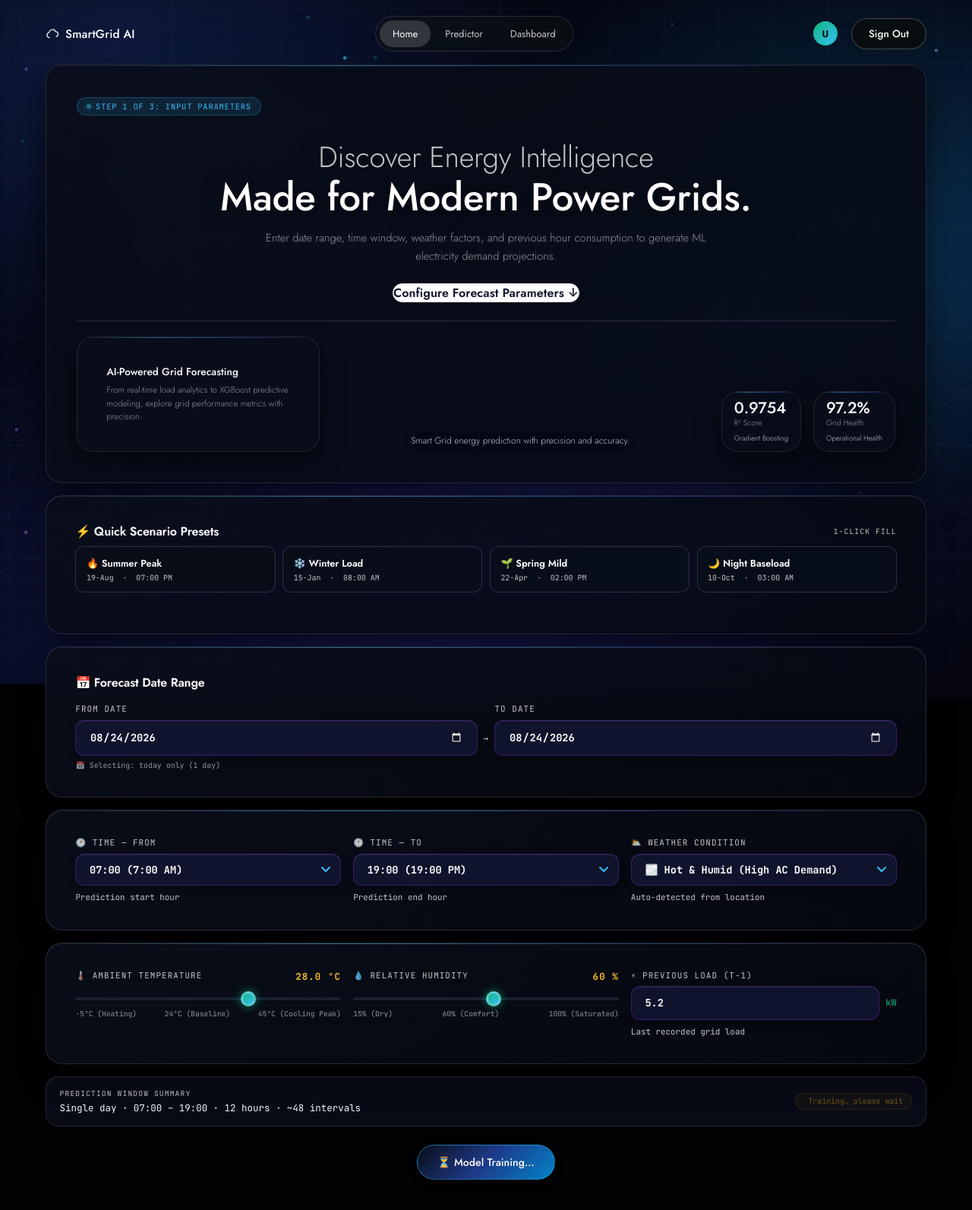
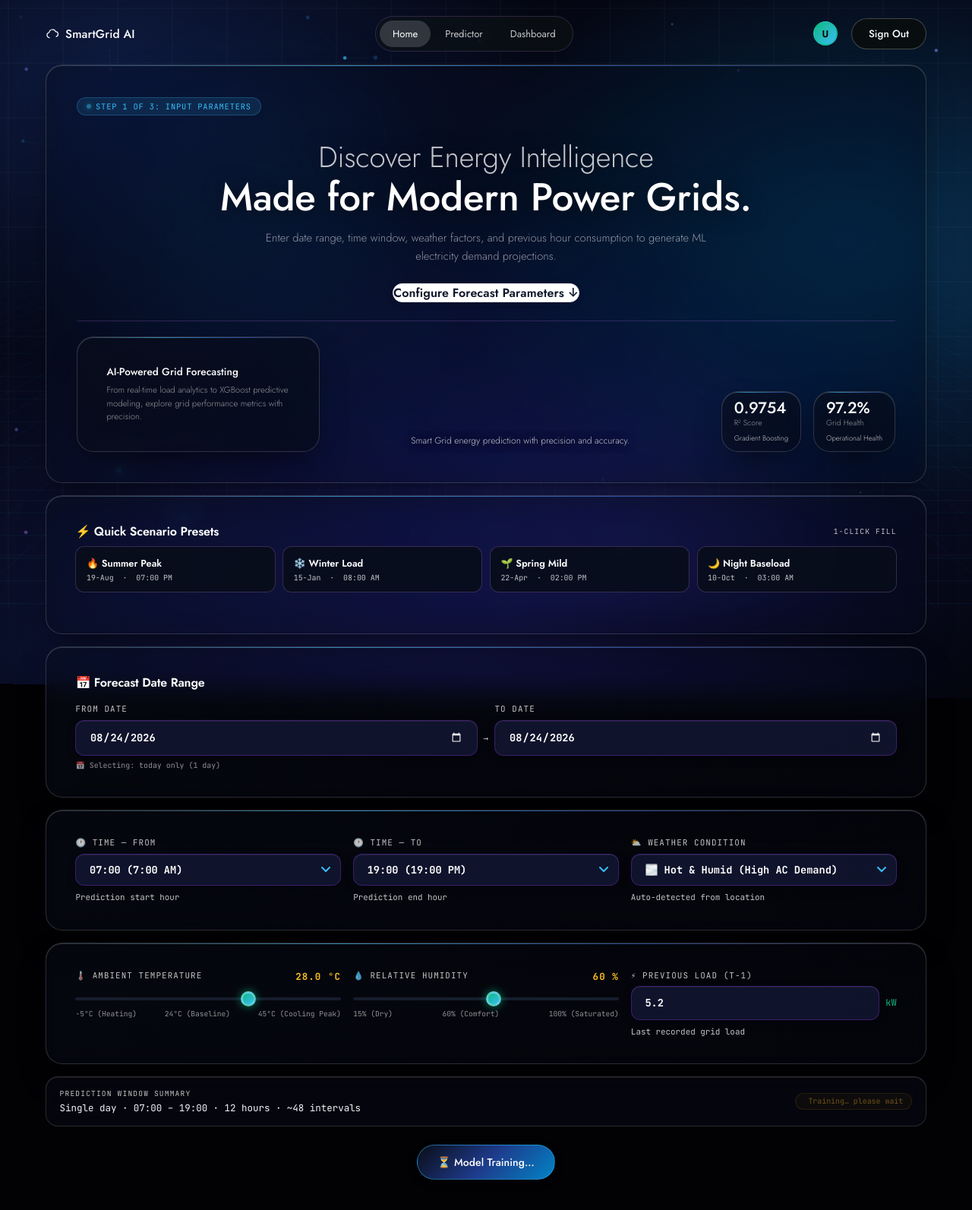
Before and after one commit to upadrashtaleelamanasa-2009/smart_grid_predictor, a Flask app: page /home in a window 1280 px wide. Shown: the whole page at 76% size. Run offline with Flask 3, Linux system fonts and the light colour scheme.

Commit message:
Make all boxes transparent glassy with backdrop blur across home, prediction, and dashboard pages

```diff
--- a/static/css/style.css
+++ b/static/css/style.css
@@ -362,39 +362,47 @@ body::after {
 /* ══════════════════════════════════════════════════
    CARDS (SPACIOUS & ELEGANT)
 ══════════════════════════════════════════════════ */
+/* ══════════════════════════════════════════════════
+   CARDS (TRANSPARENT GLASSY CHASSIS)
+══════════════════════════════════════════════════ */
 .card {
-  background: linear-gradient(145deg, rgba(10, 14, 26, 0.92), rgba(6, 9, 18, 0.88));
-  border: 1px solid rgba(255, 255, 255, 0.12);
+  background: linear-gradient(145deg, rgba(10, 14, 26, 0.45), rgba(6, 9, 18, 0.4)) !important;
+  border: 1px solid rgba(255, 255, 255, 0.16) !important;
   border-radius: var(--radius-lg);
   padding: 2.2rem 2.4rem;
   position: relative; overflow: hidden;
-  box-shadow: inset 0 1px 0 rgba(255,255,255,0.06), 0 20px 45px -15px rgba(0,0,0,0.7);
+  box-shadow: inset 0 1px 0 rgba(255, 255, 255, 0.15), 0 20px 45px -15px rgba(0, 0, 0, 0.65) !important;
   margin-bottom: 1.8rem;
-  backdrop-filter: blur(18px);
+  backdrop-filter: blur(16px) saturate(140%) !important;
+  -webkit-backdrop-filter: blur(16px) saturate(140%) !important;
   transition: transform 0.3s cubic-bezier(0.16, 1, 0.3, 1), border-color 0.3s, box-shadow 0.3s;
 }
 .card:hover {
   transform: translateY(-4px);
-  border-color: rgba(56, 189, 248, 0.4);
-  box-shadow: inset 0 1px 0 rgba(255,255,255,0.12), 0 28px 60px -18px rgba(0,0,0,0.8), 0 0 35px -10px rgba(56, 189, 248, 0.2);
+  background: linear-gradient(145deg, rgba(14, 20, 36, 0.55), rgba(8, 12, 24, 0.5)) !important;
+  border-color: rgba(56, 189, 248, 0.45) !important;
+  box-shadow: inset 0 1px 0 rgba(255,255,255,0.22), 0 28px 60px -18px rgba(0,0,0,0.75), 0 0 35px -10px rgba(56, 189, 248, 0.25) !important;
 }
 .card::before {
   content: '';
   position: absolute; top: 0; left: 0; right: 0; height: 1px;
-  background: linear-gradient(90deg, transparent, rgba(56, 189, 248, 0.5), rgba(37, 99, 235, 0.4), transparent);
+  background: linear-gradient(90deg, transparent, rgba(56, 189, 248, 0.6), rgba(37, 99, 235, 0.5), transparent);
 }
 .card-sm {
-  background: rgba(10, 14, 26, 0.85);
-  border: 1px solid rgba(255, 255, 255, 0.1);
+  background: rgba(10, 14, 26, 0.4) !important;
+  border: 1px solid rgba(255, 255, 255, 0.14) !important;
   border-radius: var(--radius-md);
   padding: 1.4rem 1.6rem;
-  box-shadow: inset 0 1px 0 rgba(255,255,255,0.05);
+  backdrop-filter: blur(14px) saturate(130%) !important;
+  -webkit-backdrop-filter: blur(14px) saturate(130%) !important;
+  box-shadow: inset 0 1px 0 rgba(255,255,255,0.1) !important;
   transition: transform 0.25s, border-color 0.25s, box-shadow 0.25s;
 }
 .card-sm:hover {
-  border-color: rgba(56, 189, 248, 0.35);
+  border-color: rgba(56, 189, 248, 0.4) !important;
   transform: translateY(-2px);
-  box-shadow: 0 12px 30px -8px rgba(0,0,0,0.6);
+  background: rgba(14, 20, 36, 0.5) !important;
+  box-shadow: 0 12px 30px -8px rgba(0,0,0,0.6) !important;
 }
 
 /* Corner bracket decoration */
--- a/templates/home.html
+++ b/templates/home.html
@@ -23,7 +23,8 @@
 </div>
 
 <!-- GLOWINN STYLE HERO BANNER -->
-<section class="card mb-2" id="top" style="padding: 2.5rem; background: linear-gradient(145deg, rgba(10, 14, 26, 0.92), rgba(6, 9, 18, 0.88)); border: 1px solid rgba(255, 255, 255, 0.12); border-radius: var(--radius-lg); box-shadow: 0 20px 50px rgba(0,0,0,0.6);">
+<!-- GLOWINN STYLE HERO BANNER -->
+<section class="card mb-2" id="top" style="padding: 2.5rem; background: linear-gradient(145deg, rgba(10, 14, 26, 0.45), rgba(6, 9, 18, 0.4)); border: 1px solid rgba(255, 255, 255, 0.16); border-radius: var(--radius-lg); backdrop-filter: blur(18px) saturate(140%); box-shadow: inset 0 1px 0 rgba(255,255,255,0.15), 0 20px 50px rgba(0,0,0,0.6);">
   <div class="page-tag mb-1" style="display:inline-flex; align-items:center; gap:6px; font-family:var(--font-mono); font-size:0.65rem; color:var(--cyan); background:rgba(56,189,248,0.12); padding:0.25rem 0.75rem; border-radius:999px; border:1px solid rgba(56,189,248,0.25);">
     <span class="dot" style="width:6px; height:6px; border-radius:50%; background:var(--cyan);"></span> STEP 1 OF 3: Input Parameters
   </div>
@@ -42,7 +43,7 @@
   </div>
 
   <div class="hero__foot" style="border-top: 1px solid var(--hairline); padding-top: 1.2rem; margin-top: 1rem;">
-    <article class="card card--note" style="margin-bottom:0; background:rgba(10, 14, 26, 0.85); border:1px solid rgba(255, 255, 255, 0.1); box-shadow: 0 10px 30px rgba(0,0,0,0.5);">
+    <article class="card card--note" style="margin-bottom:0; background:rgba(10, 14, 26, 0.42); border:1px solid rgba(255, 255, 255, 0.14); backdrop-filter:blur(14px); box-shadow: 0 10px 30px rgba(0,0,0,0.5);">
       <h2 style="font-size:0.85rem; font-weight:500;">AI-Powered Grid Forecasting</h2>
       <p style="font-size:0.72rem; color:var(--ink-faint);">From real-time load analytics to XGBoost predictive modeling, explore grid performance metrics with precision.</p>
     </article>
@@ -50,12 +51,12 @@
     <p class="hero__caption" style="font-size:0.75rem;">Smart Grid energy prediction with precision and accuracy.</p>
 
     <div class="hero__stats">
-      <article class="card card--stat" style="margin-bottom:0; background:rgba(10, 14, 26, 0.85); border:1px solid rgba(255, 255, 255, 0.1); padding:0.6rem 1rem; box-shadow: 0 10px 30px rgba(0,0,0,0.5);">
+      <article class="card card--stat" style="margin-bottom:0; background:rgba(10, 14, 26, 0.42); border:1px solid rgba(255, 255, 255, 0.14); backdrop-filter:blur(14px); padding:0.6rem 1rem; box-shadow: 0 10px 30px rgba(0,0,0,0.5);">
         <strong style="font-size:1.3rem;">0.9754</strong>
         <span class="card__label" style="font-size:0.65rem;">R² Score</span>
         <span class="card__foot" style="font-size:0.6rem; margin-top:0.4rem;">Gradient Boosting</span>
       </article>
-      <article class="card card--stat" style="margin-bottom:0; background:rgba(10, 14, 26, 0.85); border:1px solid rgba(255, 255, 255, 0.1); padding:0.6rem 1rem; box-shadow: 0 10px 30px rgba(0,0,0,0.5);">
+      <article class="card card--stat" style="margin-bottom:0; background:rgba(10, 14, 26, 0.42); border:1px solid rgba(255, 255, 255, 0.14); backdrop-filter:blur(14px); padding:0.6rem 1rem; box-shadow: 0 10px 30px rgba(0,0,0,0.5);">
         <strong style="font-size:1.3rem;">97.2%</strong>
         <span class="card__label" style="font-size:0.65rem;">Grid Health</span>
         <span class="card__foot" style="font-size:0.6rem; margin-top:0.4rem;">Operational Health</span>
```
